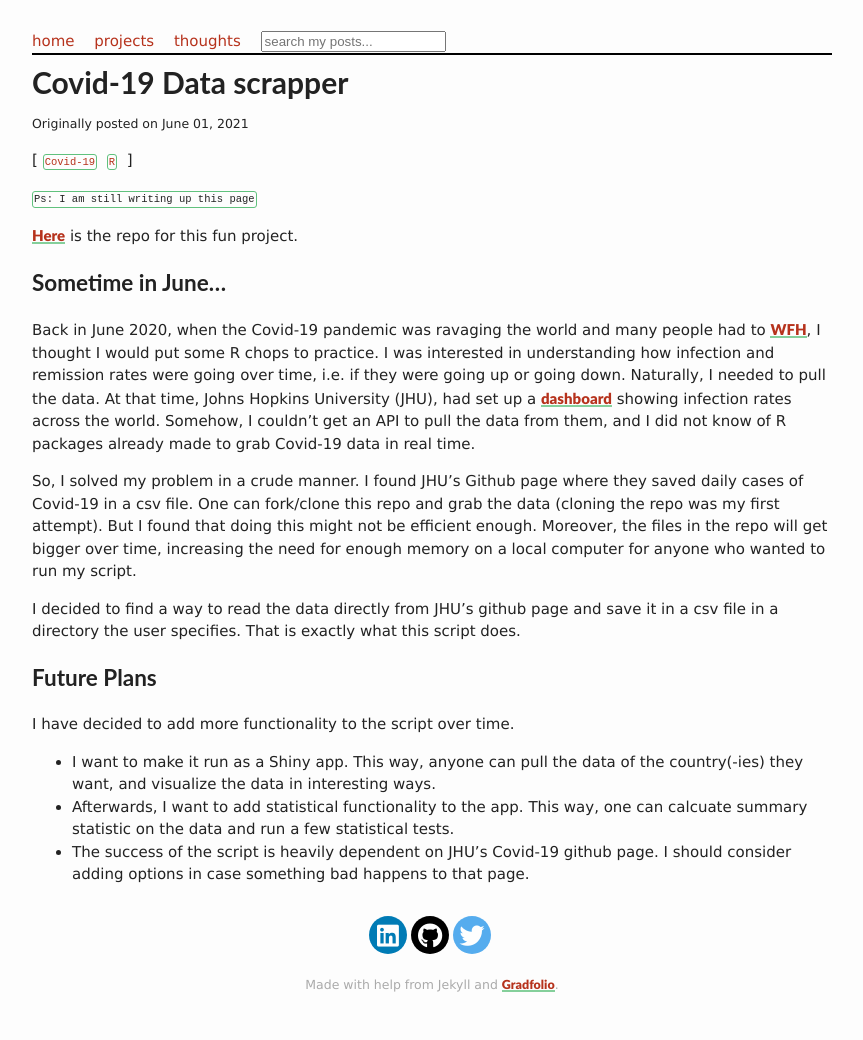
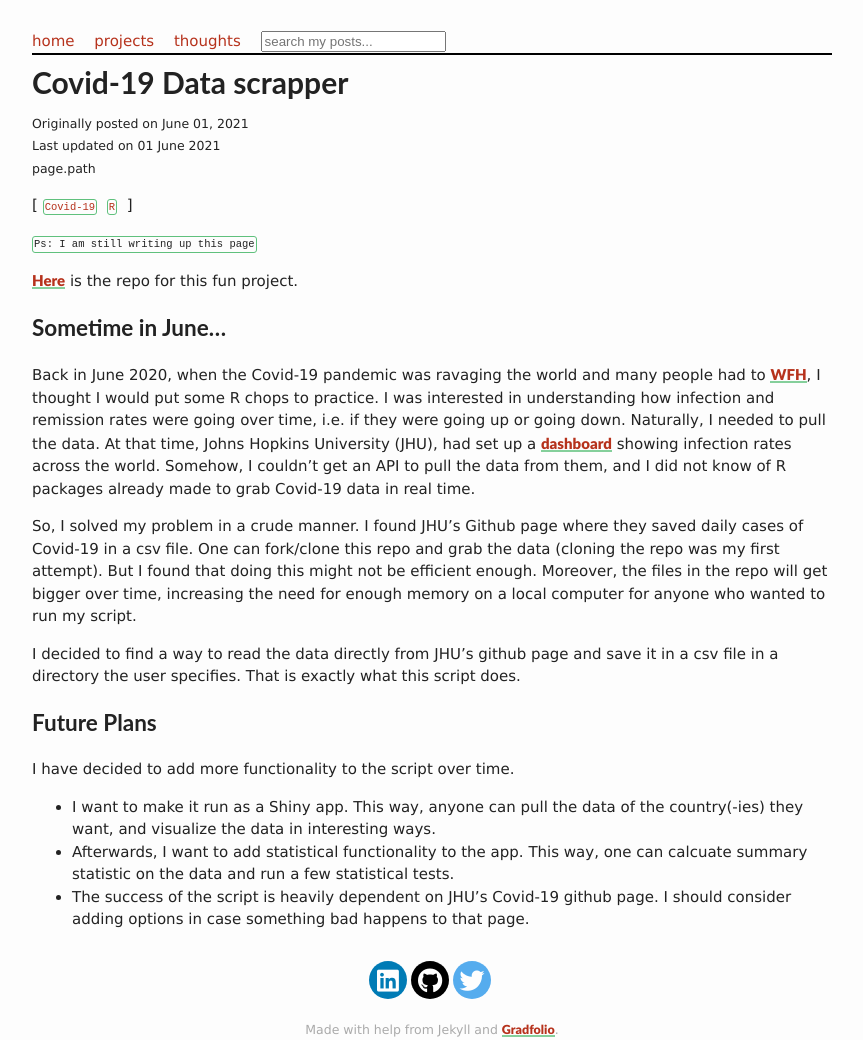
Before and after one commit to tobbyxy/temipete.github.io, a Jekyll site: the page built from _projects/1_project.md, in a window 1280 px wide. Shown: the whole page, without its empty margins (208-1071 px from the left). Built offline with Jekyll 4.4.1, drawn with Linux system fonts in a browser that asks for light colours; nearby versions of some CDN libraries; comment, search, counter and statistics services are not loaded; before the commit the page ends 995 px from its top, so only the background shows below that.

Commit message:
Update post.html

```diff
--- a/_layouts/post.html
+++ b/_layouts/post.html
@@ -6,9 +6,9 @@ layout: default
   <small>
     Originally posted on {{page.date | date: '%B %d, %Y'}}
     <br>
-    {% if site.thoughts %}
-      Last updated on {{ site.time | <!--date_to_long_string--> date: '%B %d, %Y' }}
-    {% endif %}
+     Last updated on {{ site.time | <!--date_to_long_string--> date: '%B %d, %Y' }}
+    <br>
+    page.path
   </small>
 </p>
 
```
